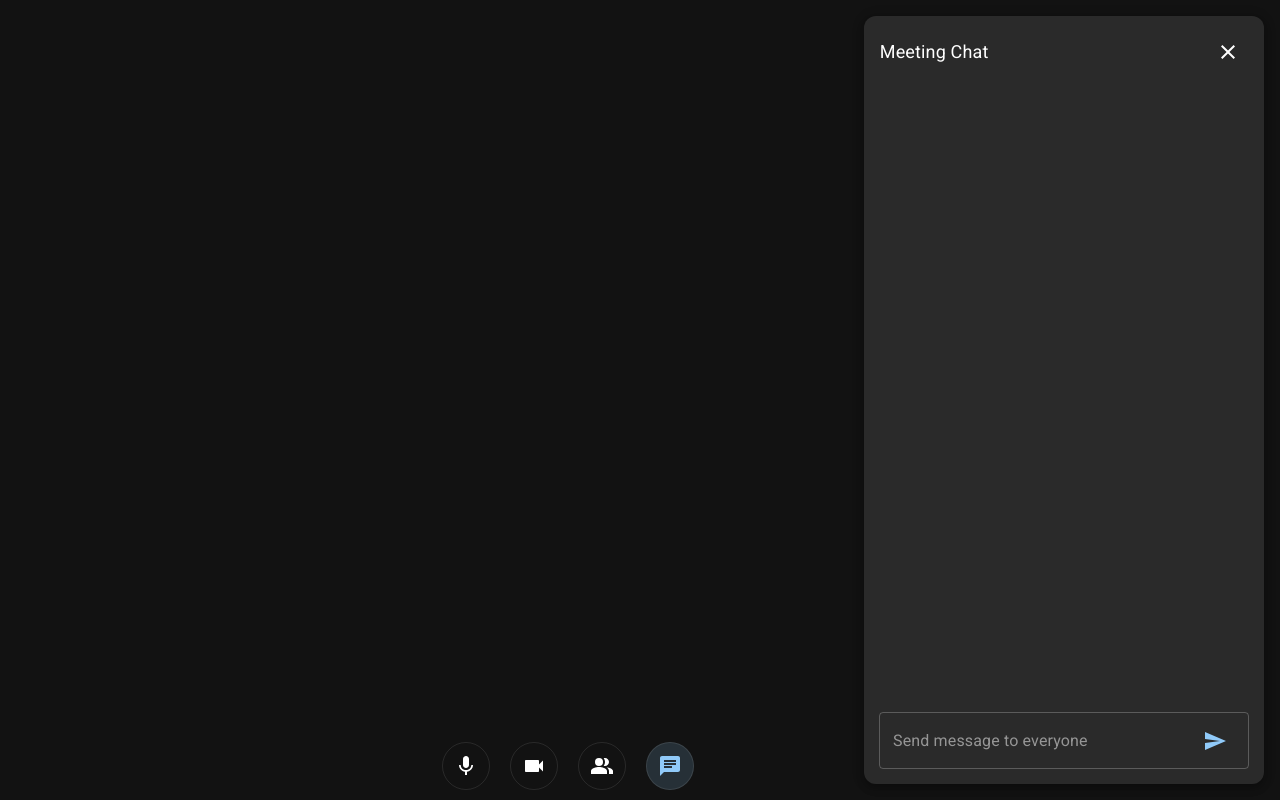
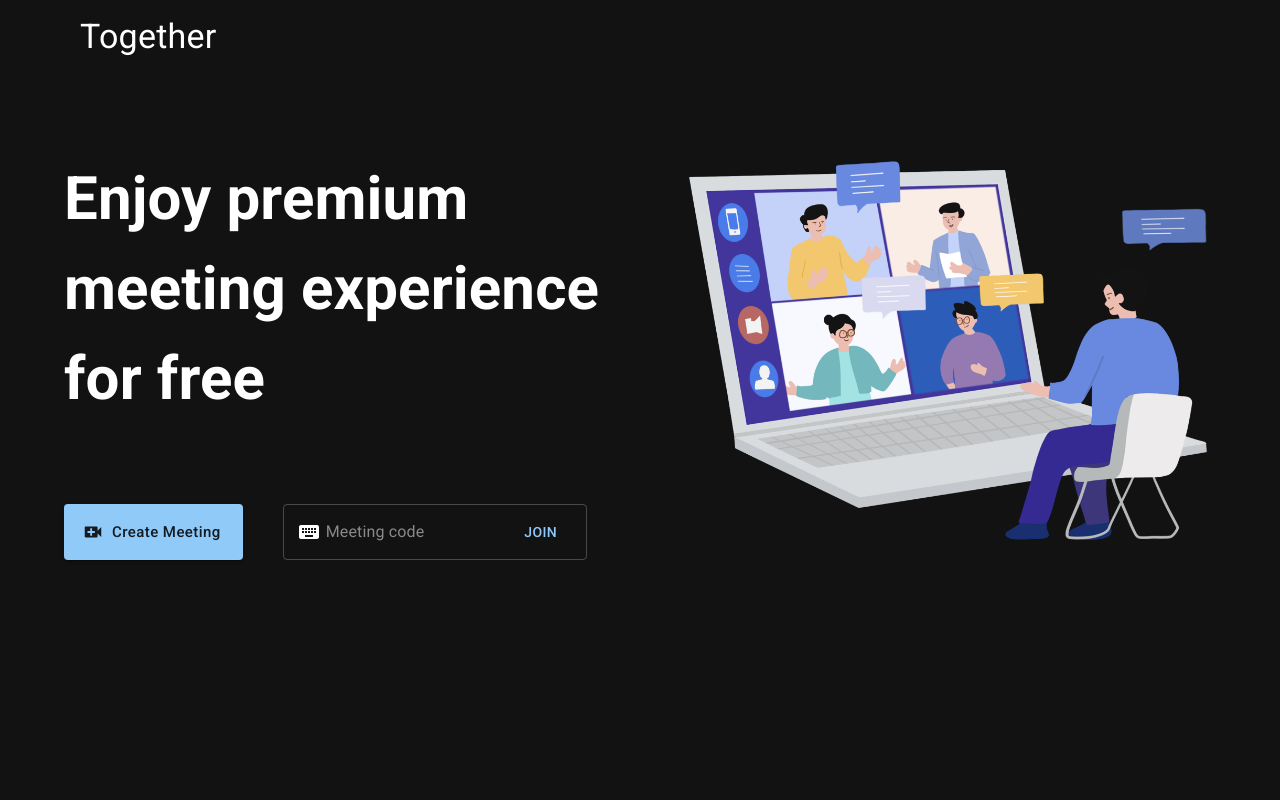
Before and after one commit to imharshal/together, a React (Vite) app: page / in a window 1280 px wide. Built offline with nearby package versions, Linux system fonts and the light colour scheme.

Commit message:
meeting functionality added, homepage UI updated

```diff
--- a/index.html
+++ b/index.html
@@ -17,6 +17,9 @@
   </head>
   <body>
     <div id="root"></div>
+    <!-- <script>
+      var global = window; // fix global is undefined in socketjs-client
+    </script> -->
     <script type="module" src="/src/main.jsx"></script>
   </body>
 </html>
--- a/src/App.jsx
+++ b/src/App.jsx
@@ -1,7 +1,9 @@
+import { BrowserRouter, Route, Routes } from "react-router-dom";
 import { ThemeProvider, createTheme } from "@mui/material/styles";
 import { Box } from "@mui/system";
 import MeetingRoom from "./layouts/MeetingRoom";
 import CssBaseline from "@mui/material/CssBaseline";
+import Homepage from "./layouts/Homepage";
 const darkTheme = createTheme({
   palette: {
     mode: "dark",
@@ -11,9 +13,12 @@ function App() {
   return (
     <ThemeProvider theme={darkTheme}>
       <CssBaseline />
-      <Box maxHeight="100vh" overflow="hidden">
-        <MeetingRoom />
-      </Box>
+      <BrowserRouter>
+        <Routes>
+          <Route path="/" exact element={<Homepage />} />
+          <Route path="/room/:roomID" element={<MeetingRoom />} />
+        </Routes>
+      </BrowserRouter>
     </ThemeProvider>
   );
 }
--- a/src/components/meeting-room/MeetingActions.jsx
+++ b/src/components/meeting-room/MeetingActions.jsx
@@ -6,7 +6,7 @@ import { Stack, ToggleButton } from "@mui/material";
 import { Mic, Videocam } from "@mui/icons-material";
 function MeetingActions() {
   return (
-    <Stack direction="row" justifyContent="center" flexGrow={100}>
+    <Stack direction="row" justifyContent="center">
       <ControlButtonGroup
         role="group"
         color="primary"
--- a/src/components/meeting-room/VideoContainer.jsx
+++ b/src/components/meeting-room/VideoContainer.jsx
@@ -13,6 +13,7 @@ const grid = {
 };
 
 function VideoContainer({ videos }) {
+  console.log("videos>>", videos);
   const styles = {
     position: "relative",
     display: "flex",
@@ -21,10 +22,10 @@ function VideoContainer({ videos }) {
     justifyContent: "center",
     height: "100%",
     width: "100%",
-    gap: 1,
+    gap: 2,
     p: 2,
   };
-  const len = 8;
+  const len = videos.length;
   let size = 0;
   const width = [100, 50, 40, 30, 25, 20, 15];
   const breakpoint = [1, 2, 4, 6, 12, 20, 30];
@@ -39,9 +40,10 @@ function VideoContainer({ videos }) {
   return (
     <VideoFrameContext.Provider value={width[size]}>
       <Box sx={styles}>
-        {[...Array(len)].map((e, i) => (
-          <VideoFrame key={i} />
-        ))}
+        {videos.map((peer, i) => {
+          console.log(peer);
+          return <VideoFrame key={i} peer={peer} />;
+        })}
       </Box>
     </VideoFrameContext.Provider>
   );
--- a/src/components/meeting-room/VideoFrame.jsx
+++ b/src/components/meeting-room/VideoFrame.jsx
@@ -1,21 +1,37 @@
 import { Paper } from "@mui/material";
-import React, { useContext } from "react";
+import React, { useContext, useRef, useEffect } from "react";
 import { VideoFrameContext } from "../../Context";
+function VideoFrame({ peer }) {
+  const size = useContext(VideoFrameContext);
+  const ref = useRef();
 
-function VideoFrame() {
-  const size = useContext(VideoFrameContext);
+  useEffect(() => {
+    peer.on("stream", (stream) => {
+      ref.current.srcObject = stream;
+    });
+  }, []);
+
   return (
     <Paper
       sx={{
         width: "100%",
         flexShrink: 0,
         flexBasis: `calc(${size}% - 10px)`,
-        objectFit: "cover",
-        borderRadius: 2,
-        p: 2,
+        // objectFit: "cover",
+        borderRadius: 3,
+        overflow: "hidden",
       }}
     >
-      Video
+      <video
+        playsInline
+        autoPlay
+        ref={ref}
+        style={{
+          objectFit: "cover",
+          width: "100%",
+          height: "100%",
+        }}
+      ></video>
     </Paper>
   );
 }
--- a/src/components/right-panel/Controls.jsx
+++ b/src/components/right-panel/Controls.jsx
@@ -8,7 +8,7 @@ import { TabControlContext } from "../../Context";
 function Controls() {
   const { tab, handleChange } = useContext(TabControlContext);
   return (
-    <Box display="flex" justifyContent="end" marginRight={18}>
+    <Box display="flex" justifyContent="end" marginRight={{ md: 18, sm: 0 }}>
       <ControlButtonGroup
         role="group"
         color="primary"
--- a/src/components/right-panel/RightContainer.jsx
+++ b/src/components/right-panel/RightContainer.jsx
@@ -12,7 +12,8 @@ const RightContainer = forwardRef((props, ref) => {
         position="relative"
         boxSizing="border-box"
         id="right-container"
-        flexGrow={10}
+        flexGrow={{ md: 10 }}
+        height={"93%"}
         ref={ref}
       >
         {tab && (
--- a/src/layouts/Homepage.jsx
+++ b/src/layouts/Homepage.jsx
@@ -1,21 +1,50 @@
 import Button from "@mui/material/Button";
-import { Grid, TextField } from "@mui/material";
-import { Box } from "@mui/system";
+import { Container, Grid, TextField, Box, Typography } from "@mui/material";
+
 import { Keyboard, VideoCall } from "@mui/icons-material";
+import { v1 as uuid } from "uuid";
+import { useNavigate } from "react-router-dom";
+import onlineMeetingImage from "../assets/online-meeting.png";
+function Homepage() {
+  let navigate = useNavigate();
 
-function Homepage() {
+  function create() {
+    const id = uuid();
+    navigate(`/room/${id}`);
+  }
   return (
-    <Grid container spacing={2}>
-      <Grid item xs={12} sm={12} md="6">
-        <Box component="h1" sx={{ fontSize: "60px" }}>
-          Enjoy premium video conferencing experience for free{" "}
+    <Container>
+      <Box>
+        <Typography variant="h4" p={2} m={0}>
+          Together
+        </Typography>
       </Box>
-        <Box sx={{ display: "flex", alignItems: "stretch", gap: "40px" }}>
+      <Box
+        sx={{
+          display: { sm: "block", md: "flex" },
+          paddingTop: { md: 10 },
+          flexDirecation: { sm: "column", md: "row" },
+        }}
+      >
+        <Box>
+          <Box component="h1" sx={{ fontSize: { md: 60 }, m: 0 }}>
+            Enjoy premium meeting experience for free{" "}
+          </Box>
+          <Box
+            sx={{
+              display: { sm: "block", md: "flex" },
+              alignItems: "stretch",
+              gap: "40px",
+              marginTop: 10,
+              textAlign: "center",
+            }}
+          >
             <Button
               variant="contained"
               size="large"
               sx={{ textTransform: "none" }}
               startIcon={<VideoCall />}
+              onClick={create}
             >
               Create Meeting
             </Button>
@@ -26,17 +55,20 @@ function Homepage() {
                 startAdornment: <Keyboard sx={{ marginRight: "5px" }} />,
                 endAdornment: <Button variant="text">Join</Button>,
               }}
+              sx={{ marginTop: { sm: "10px 0", md: 0 } }}
             />
           </Box>
-      </Grid>
-      <Grid item xs={12} sm={12} md="6">
-        {" "}
-        Lorem ipsum, dolor sit amet consectetur adipisicing elit. Eius rerum
-        repudiandae ex harum deserunt debitis mollitia eligendi labore sed,
-        pariatur possimus sit quod porro exercitationem? Facere quisquam
-        accusantium eius voluptatum.
-      </Grid>
-    </Grid>
+        </Box>
+        <Box sx={{ padding: { md: 0, sm: 40 } }}>
+          <img
+            src={onlineMeetingImage}
+            width="100%"
+            alt="online-meeting"
+            height="auto"
+          />
+        </Box>
+      </Box>
+    </Container>
   );
 }
 
--- a/src/layouts/MeetingRoom.jsx
+++ b/src/layouts/MeetingRoom.jsx
@@ -1,18 +1,103 @@
-import { Box, Slide, Stack } from "@mui/material";
+import io from "socket.io-client";
+import Peer from "simple-peer";
+import { useParams } from "react-router-dom";
+import { Box, Slide, Stack, Paper } from "@mui/material";
 import { useContext, useRef, useState, useEffect } from "react";
 import MeetingActions from "../components/meeting-room/MeetingActions";
 import VideoContainer from "../components/meeting-room/VideoContainer";
 import Controls from "../components/right-panel/Controls";
 import RightContainer from "../components/right-panel/RightContainer";
 import { TabControlContext } from "../Context";
+const videoConstraints = {
+  height: window.innerHeight / 2,
+  width: window.innerWidth / 2,
+};
 const MeetingRoom = () => {
+  let params = useParams();
   const [tab, setTab] = useState("chat");
   const handleChange = (event, tab) => {
     setTab(tab);
   };
+  const [peers, setPeers] = useState([]);
+  const socketRef = useRef();
+  const userVideo = useRef();
+  const peersRef = useRef([]);
+  const roomID = params.roomID;
 
+  useEffect(() => {
+    socketRef.current = io.connect("https://together-server.onrender.com/");
+    navigator.mediaDevices
+      .getUserMedia({ video: videoConstraints, audio: true })
+      .then((stream) => {
+        userVideo.current.srcObject = stream;
+        socketRef.current.emit("join room", roomID);
+        socketRef.current.on("all users", (users) => {
+          console.log(users);
+          const peers = [];
+          users.forEach((userID) => {
+            const peer = createPeer(userID, socketRef.current.id, stream);
+            peersRef.current.push({
+              peerID: userID,
+              peer,
+            });
+            peers.push(peer);
+          });
+          setPeers(peers);
+        });
+
+        socketRef.current.on("user joined", (payload) => {
+          const peer = addPeer(payload.signal, payload.callerID, stream);
+          peersRef.current.push({
+            peerID: payload.callerID,
+            peer,
+          });
+          console.log(peer);
+          setPeers((users) => [...users, peer]);
+        });
+
+        socketRef.current.on("receiving returned signal", (payload) => {
+          const item = peersRef.current.find((p) => p.peerID === payload.id);
+          item.peer.signal(payload.signal);
+        });
+      });
+  }, []);
+
+  function createPeer(userToSignal, callerID, stream) {
+    const peer = new Peer({
+      initiator: true,
+      trickle: false,
+      stream,
+    });
+
+    peer.on("signal", (signal) => {
+      socketRef.current.emit("sending signal", {
+        userToSignal,
+        callerID,
+        signal,
+      });
+    });
+
+    return peer;
+  }
+
+  function addPeer(incomingSignal, callerID, stream) {
+    const peer = new Peer({
+      initiator: false,
+      trickle: false,
+      stream,
+    });
+
+    peer.on("signal", (signal) => {
+      socketRef.current.emit("returning signal", { signal, callerID });
+    });
+
+    peer.signal(incomingSignal);
+
+    return peer;
+  }
   return (
     <TabControlContext.Provider value={{ tab, handleChange }}>
+      <Box height="100vh" maxWidth="100vw" overflow="hidden">
         <Stack direction="row" height="100vh" maxWidth="100vw">
           <Box
             flexGrow="100"
@@ -20,7 +105,37 @@ const MeetingRoom = () => {
             alignItems="center"
             pb={1}
             mb={6}
-        ></Box>
+            position="relative"
+          >
+            <Paper
+              sx={{
+                zIndex: 1,
+                width: 300,
+                // flexShrink: 0,
+                // flexBasis: `calc(${size}% - 10px)`,
+                // objectFit: "cover",
+                borderRadius: 3,
+                overflow: "hidden",
+                position: "absolute",
+                right: 10,
+                bottom: 10,
+              }}
+            >
+              <video
+                muted
+                ref={userVideo}
+                playsInline
+                autoPlay
+                style={{
+                  objectFit: "cover",
+                  width: "100%",
+                  height: "100%",
+                }}
+              />
+            </Paper>
+
+            <VideoContainer videos={peers} />
+          </Box>
           <Slide direction="left" in={tab ? true : false}>
             <RightContainer />
           </Slide>
@@ -28,6 +143,7 @@ const MeetingRoom = () => {
         <Box position="sticky" bottom={0}>
           <MeetingActions />
         </Box>
+      </Box>
     </TabControlContext.Provider>
   );
 };
--- a/src/main.jsx
+++ b/src/main.jsx
@@ -2,6 +2,7 @@ import React from "react";
 import ReactDOM from "react-dom/client";
 import App from "./App";
 import "./index.css";
+import Homepage from "./layouts/Homepage";
 
 ReactDOM.createRoot(document.getElementById("root")).render(
   // <React.StrictMode>
```
Also changed, not shown: package.json (+8 -2 lines), vite.config.js (+36 -4 lines), src/assets/online-meeting.png (added), 1 other file (tests, documents, lock files or other folders). Lines whose indentation alone changed are shown as unchanged.
